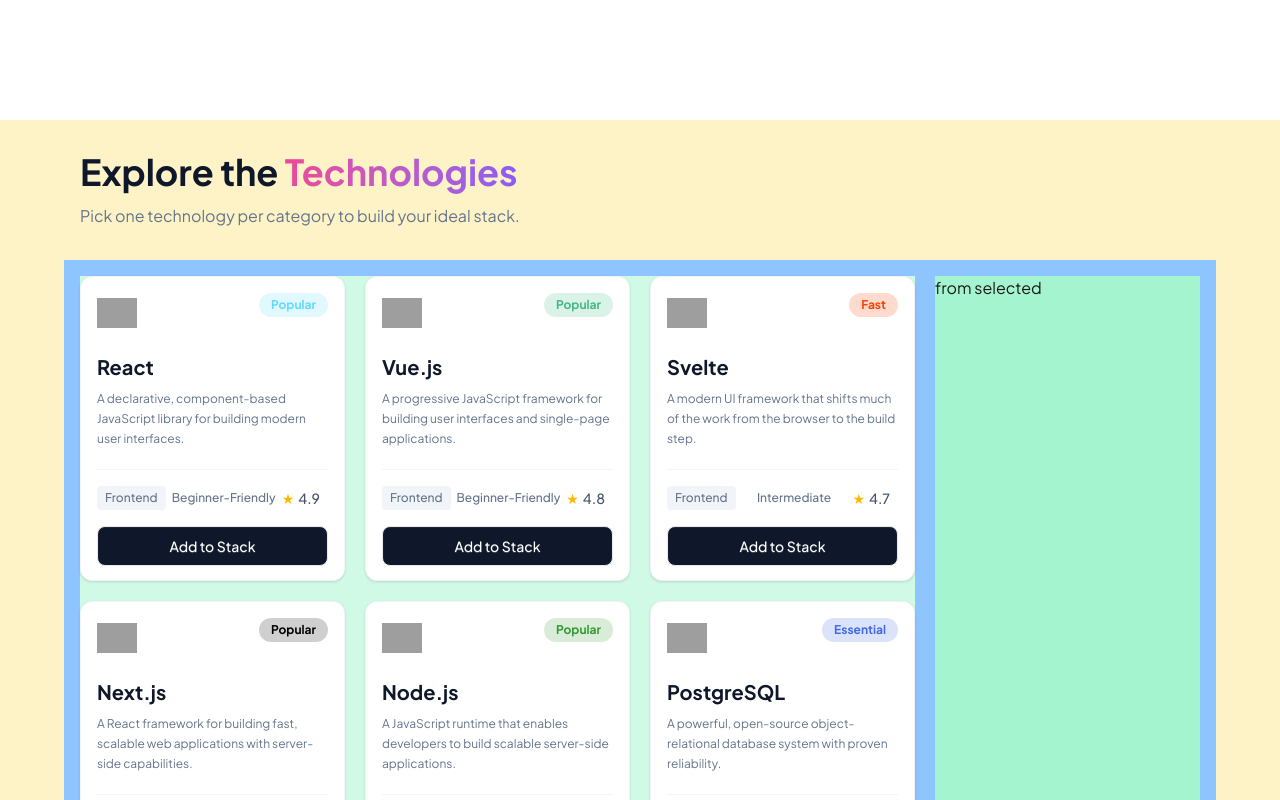
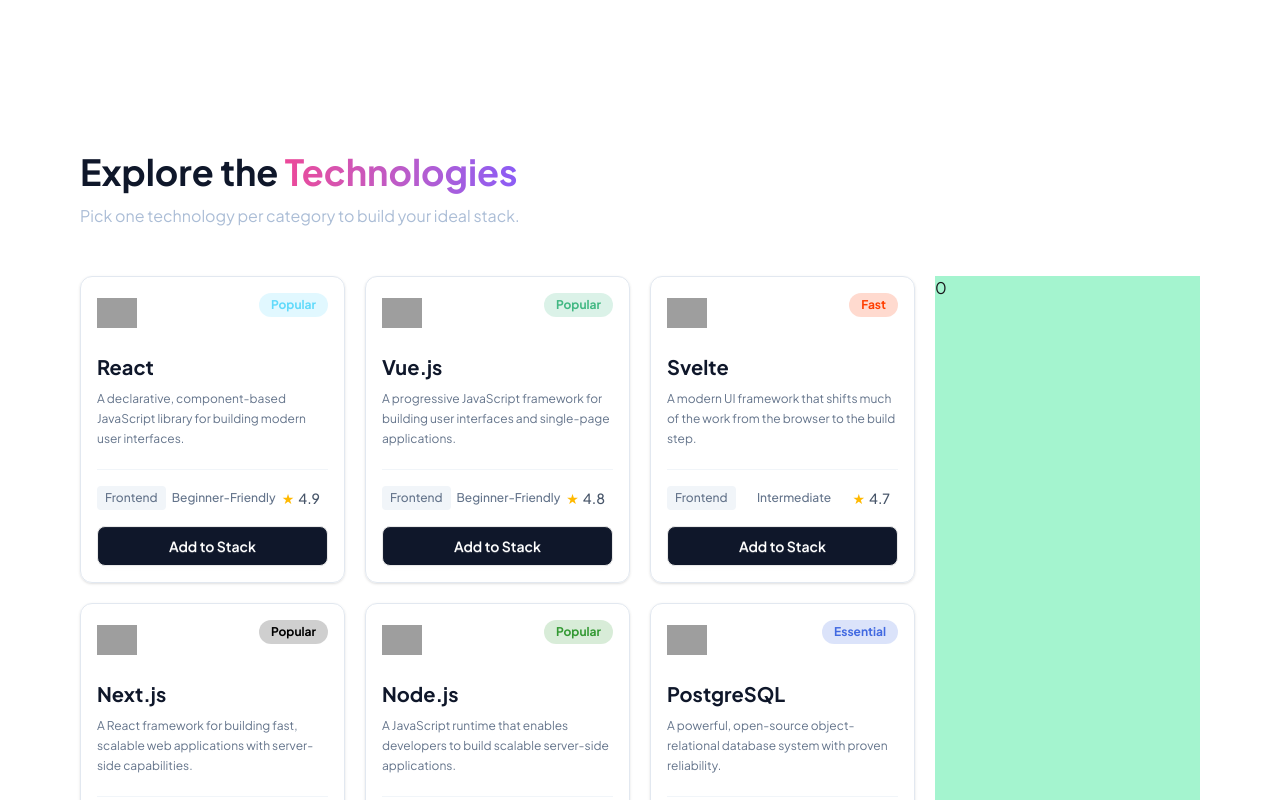
Before and after one commit to asm-saim/a5-dev-stack, a React (Vite) app: page / in a window 1280 px wide. Shown: the part 680-1480 px from the top of the page. Built offline with nearby package versions, Linux system fonts and the light colour scheme; grey boxes are pictures that could not be loaded.

Commit message:
lifting stste up used to find arary at selectedCard

```diff
--- a/package.json
+++ b/package.json
@@ -11,7 +11,7 @@
   },
   "dependencies": {
     "@tailwindcss/vite": "^4.3.3",
-    "lucide-react": "^1.44.0",
+    "lucide-react": "^1.45.0",
     "react": "^19.2.8",
     "react-dom": "^19.2.8",
     "tailwindcss": "^4.3.3"
--- a/src/components/AvailableTech.tsx
+++ b/src/components/AvailableTech.tsx
@@ -1,15 +1,17 @@
-import React from "react";
+import React, { type Dispatch, type SetStateAction } from "react";
 import type { ITechData } from "../types";
 import TechCard from "./TechCard";
 
 interface AvailableTechData {
   allTechData: ITechData[];
+  selectedTech: ITechData[];
+  setSelectedTech: Dispatch<SetStateAction<ITechData[]>>;
 }
-const AvailableTech = ({ allTechData }: AvailableTechData) => {
+const AvailableTech = ({ allTechData, selectedTech, setSelectedTech }: AvailableTechData) => {
   return (
     <div className="grid grid-cols-3 gap-5">
       {allTechData.map((techData) => (
-        <TechCard key={techData.id} techData={techData}></TechCard>
+        <TechCard key={techData.id} techData={techData} selectedTech={selectedTech} setSelectedTech={setSelectedTech}></TechCard>
       ))}
     </div>
   );
--- a/src/components/SelectedTech.tsx
+++ b/src/components/SelectedTech.tsx
@@ -1,9 +1,17 @@
-import React from "react";
+import React, { type Dispatch, type SetStateAction } from "react";
+import type { ITechData } from "../types";
 
-const SelectedTech = () => {
+interface SelectedTechProps {
+  selectedTech: ITechData[];
+  setSelectedTech: Dispatch<SetStateAction<ITechData[]>>;
+}
+
+const SelectedTech = ({ selectedTech, setSelectedTech }: SelectedTechProps) => {
+  console.log(selectedTech);
   return (
     <div>
-      <h1>from selected</h1>
+      <h1>{selectedTech.length}</h1>
+      {/* <h2>{selectedTech.name}</h2> */}
     </div>
   );
 };
--- a/src/components/TechCard.tsx
+++ b/src/components/TechCard.tsx
@@ -1,13 +1,30 @@
+import { useState, type Dispatch, type SetStateAction } from "react";
 import type { ITechData } from "../types";
+import { Check } from "lucide-react";
 
 interface TechCardProps {
   techData: ITechData;
+  selectedTech: ITechData[];
+  setSelectedTech: Dispatch<SetStateAction<ITechData[]>>;
 }
 
-const TechCard = ({ techData }: TechCardProps) => {
-  console.log("form card", techData);
+const TechCard = ({ techData, selectedTech, setSelectedTech }: TechCardProps) => {
+  // console.log("form card", techData);
+
+  //state  for button:
+  const [buttonType, setButtonType] = useState(false);
+
+  const handleButtonType = () => {
+    setButtonType(true);
+    setSelectedTech([...selectedTech, techData]);
+  };
+
   return (
-    <div className="w-full max-w-sm h-[305px] rounded-xl border border-slate-100 bg-white p-4 shadow-sm flex flex-col">
+    <div
+      className={`w-full max-w-sm rounded-xl border p-4 shadow-sm ${
+        buttonType ? "border-[#ca1b6a]" : "border-slate-200"
+      }`}
+    >
       {/* Top section */}
       <div className="flex items-start justify-between">
         <img src={techData.icon} alt={techData.name} className="h-10 w-10 object-contain" />
@@ -46,8 +63,21 @@
       </div>
 
       {/* Button */}
-      <button className="btn mt-4 h-10 w-full rounded-lg bg-[#0f172a] text-sm font-medium text-white transition hover:bg-slate-800">
-        Add to Stack
+      <button
+        onClick={handleButtonType}
+        className={`btn mt-4 h-10 w-full rounded-lg text-sm font-semibold ${
+          buttonType ? "bg-[#e495b74f] text-[#db2777]" : "bg-[#0f172a] text-white hover:bg-slate-800"
+        }`}
+        disabled={buttonType}
+      >
+        {buttonType ? (
+          <>
+            <Check size={18} />
+            Added to Stack
+          </>
+        ) : (
+          "Add to Stack"
+        )}
       </button>
     </div>
   );
--- a/src/components/Technologies.tsx
+++ b/src/components/Technologies.tsx
@@ -1,4 +1,4 @@
-import React, { use } from "react";
+import React, { use, useState } from "react";
 import type { ITechData } from "../types";
 import AvailableTech from "./AvailableTech";
 import SelectedTech from "./SelectedTech";
@@ -10,8 +10,11 @@
   const allTechData = use(techData);
   console.log(allTechData);
 
+  //state fro selected tech:
+  const [selectedTech, setSelectedTech] = useState<ITechData[]>([]);
+
   return (
-    <div className="bg-amber-100">
+    <div className="">
       {/*Technology section title and subtitle */}
       <div className="max-w-6xl mx-auto px-4 py-8 space-y-3">
         <h1 className="font-bold text-4xl text-[#0f172a]">
@@ -20,11 +23,21 @@
             Technologies
           </span>
         </h1>
-        <p className="text-[#64748B] text-base">Pick one technology per category to build your ideal stack.</p>
+        <p className="text-[#abbdd6] text-base">Pick one technology per category to build your ideal stack.</p>
       </div>
-      <div className="bg-blue-300 grid grid-cols-4 max-w-6xl mx-auto gap-5 p-4">
-        <div className="col-span-3 bg-emerald-100">{<AvailableTech allTechData={allTechData}></AvailableTech>}</div>
-        <div className="col-span-1 bg-emerald-200">{<SelectedTech></SelectedTech>}</div>
+      <div className="grid grid-cols-4 max-w-6xl mx-auto gap-5 p-4">
+        <div className="col-span-3">
+          {
+            <AvailableTech
+              selectedTech={selectedTech}
+              setSelectedTech={setSelectedTech}
+              allTechData={allTechData}
+            ></AvailableTech>
+          }
+        </div>
+        <div className="col-span-1 bg-emerald-200">
+          {<SelectedTech selectedTech={selectedTech} setSelectedTech={setSelectedTech}></SelectedTech>}
+        </div>
       </div>
     </div>
   );
```
Also changed, not shown: 1 other file (tests, documents, lock files or other folders). Lines whose indentation alone changed are shown as unchanged.
